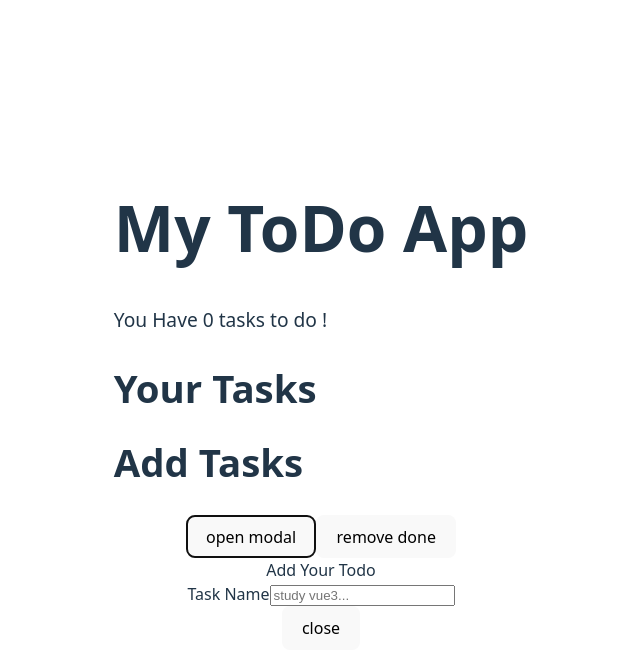
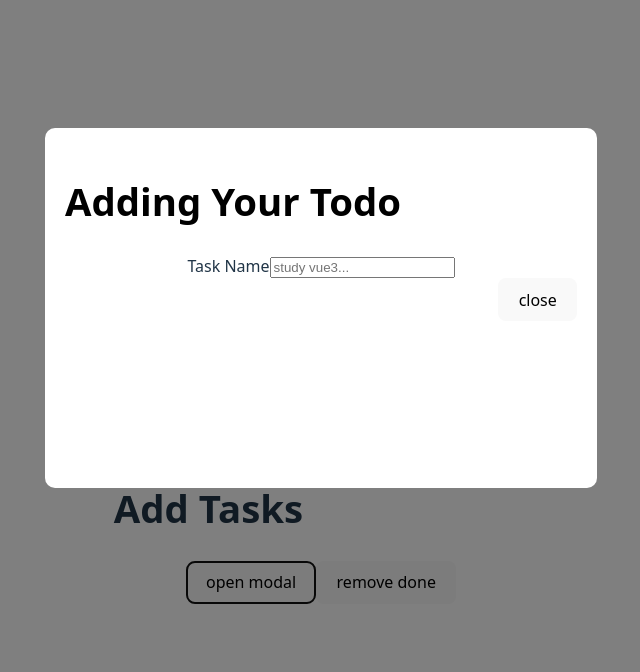
Before and after one commit to abemaru/vue3-practice, a Vue app: page / in a window 1280 px wide. Both pictures are taken after a click on the button "open modal". Shown: the top 672 px of the page, without its empty margins (319-959 px from the left). Built offline with nearby package versions, Linux system fonts and the light colour scheme.

Commit message:
css適用してモーダルっぽく

```diff
--- a/src/components/modals/AddTodoModal.vue
+++ b/src/components/modals/AddTodoModal.vue
@@ -30,8 +30,10 @@ function closeModal(): void {
 <template>
   <div v-if="visible" class="modal-overlay" @click.self="closeModal">
     <div class="modal-contents">
-      <header>
-        <slot name="header">Add Your Todo</slot>
+      <header class="modal-header">
+        <h2>
+          <slot name="header">Adding Your Todo</slot>
+        </h2>
       </header>
       <section class="modal-body">
         <form @submit.prevent="submit">
@@ -49,3 +51,31 @@ function closeModal(): void {
     </div>
   </div>
 </template>
+
+<style scoped>
+.modal-overlay {
+  position: fixed;
+  top: 0;
+  left: 0;
+  width: 100%;
+  height: 100%;
+  background: rgba(0, 0, 0, 0.5);
+}
+
+.modal-contents {
+  background: white;
+  margin: 10% auto;
+  padding: 20px;
+  width: 40%;
+  height: 40%;
+  border-radius: 10px;
+}
+
+.modal-header {
+  color: black;
+}
+
+.modal-footer {
+  text-align: right;
+}
+</style>
```
